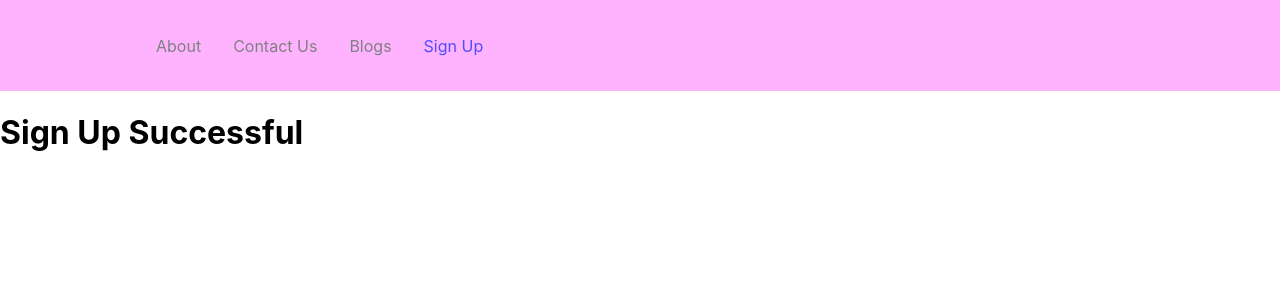
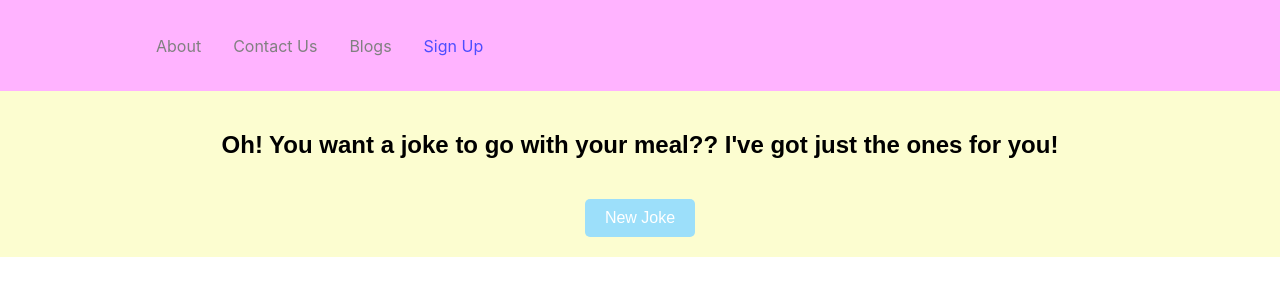
Before and after one commit to jessieward14/React-Website, a React (Create React App) app: page /signup in a window 1280 px wide. Shown: the top 300 px of the page. Built offline with nearby package versions, Linux system fonts and the light colour scheme; no server answers.

Commit message:
homework

```diff
--- a/src/Pages/blog.css
+++ b/src/Pages/blog.css
@@ -3,14 +3,15 @@
 .blog{
    /* background-color: red; */
    display: flex;
+  flex-direction: column;
    margin-top: '2rem';
-   text-align: 'center';
    border-image-width: 1in;
    image-orientation: 0deg;
    border-image: 10%;
    border-color: blue;
    justify-content: center;
    align-items: center;
+   margin-top: 50px;
 
    /* color:red; */
 }
@@ -20,3 +21,10 @@
     border-image: 10%;
     border-color: blue;
 }
+p {
+    font-family: 'Arial', sans-serif; /* Change this to any font you prefer */
+    font-size: 16px; /* Adjust font size as needed */
+    margin-top: 20px; /* Add space between image and paragraph */
+    color: #333; /* Text color, adjust as needed */
+    font-weight: bold; /* Optional: makes the text bold */
+  }
--- a/src/Pages/blog.js
+++ b/src/Pages/blog.js
@@ -1,6 +1,7 @@
 import React,{useEffect,useState} from 'react';
 import axios from 'axios';
 import './blog.css'
+
 
 
 const Blog=()=>{
@@ -9,31 +10,40 @@ const Blog=()=>{
         Image:''
     })
 
-
-    useEffect(()=>{
+        const changeImage = () => {
     axios.get('https://foodish-api.com/api/')
         .then(res=>{
-            console.log('Response from main API: ',res)
-            console.log('Image Data: ',res.data.image)
-            let imageData=res.data.image;
-            setData({Image:imageData})
-        })
-        .catch(err=>{
+            console.log('Response from API: ', res);
+            console.log('Image Data: ', res.data.image);
+            let imageData = res.data.image;
+            setData({ Image: imageData });
+          })
+          .catch(err => {
             console.log(err);
-        })
+          });
+};
 
-},[])
+useEffect(() => {
+    changeImage(); // Fetch an image when the component mounts
+  }, []);
 
 
 
 return (
     <div className="blog">
        {/* <h1>{Data.Image}</h1> */}
-       <img src={Data.Image} alt="food" height = {400} width='auto'/>
+       <h1> Here is some food!</h1>
+       <img
+        src={Data.Image}
+        alt="food"
+        height={400}
+        width='auto'
+        onClick={changeImage} // Fetch a new image when clicked
+      />
+        {/* //console.log(image.res); */}
 
+        <p>Click the image to load a new one!</p>
 
-        {/* //console.log(image.res); */}
-       <p> hi</p>
 
     </div>
 );
--- /dev/null
+++ b/src/Pages/signUp.css
@@ -0,0 +1,42 @@
+.sign-up {
+    display: flex;
+    flex-direction: column;
+    align-items: center;
+    justify-content: center;
+    padding: 20px;
+    font-family: 'Arial', sans-serif;
+    background-color: rgb(252, 253, 208)
+  }
+
+  .joke-container {
+    text-align: center;
+    margin-bottom: 20px;
+  }
+
+  .joke-setup {
+    font-size: 15px;
+    font-weight: bold;
+    cursor: pointer;
+    color: #333;
+    margin-bottom: 10px;
+  }
+
+  .joke-punchline {
+    font-size: 12px;
+    color: #555;
+    margin-top: 10px;
+  }
+
+  .new-joke-button {
+    padding: 10px 20px;
+    background-color:rgb(156, 223, 250);
+    color: white;
+    border: none;
+    border-radius: 5px;
+    cursor: pointer;
+    font-size: 16px;
+  }
+
+  .new-joke-button:hover {
+    background-color: #0056b3;
+  }
--- a/src/Pages/signup.js
+++ b/src/Pages/signup.js
@@ -1,11 +1,59 @@
-import React from "react";
+import React, { useState, useEffect } from 'react';
+import axios from 'axios';
+import './signUp.css'; // Y
 
+// instead of one const of image in Blog there are 2:setup and punchline as that is how the api works
 const SignUp = () => {
-    return (
-        <div>
-            <h1>Sign Up Successful</h1>
-        </div>
-    );
+    const [joke, setJoke] = useState({ //instead of data in blog - changed to joke for this
+      setup: '',
+      punchline: '',
+    });
+    const [showPunchline, setShowPunchline] = useState(false);//this shows the answer
+
+// followed structure of blog
+    const fetchJoke = () => {
+      axios.get('https://official-joke-api.appspot.com/random_joke')
+        .then(res => {
+          console.log(res.data);
+          const { setup, punchline } = res.data;
+          setJoke({ setup, punchline});
+          setShowPunchline(false); // Hide punchline to start
+        })
+        .catch(err => {
+          console.log(err);
+        });
+    };
+
+
+const handleClickSetup = () => {
+    setShowPunchline(true);
+  };//this makes it so that when I click, I get the answer/punchline
+
+  const handleNewJokeClick = () => {
+    fetchJoke();
+  };//gets new joke
+
+  useEffect(() => {
+    fetchJoke();
+  }, []);
+
+
+
+return (
+    <div className="sign-up">
+      <div className="joke-container">
+        <h2>Oh! You want a joke to go with your meal?? I've got just the ones for you!</h2>
+        <p className="joke-setup" onClick={handleClickSetup}>
+          {joke.setup}
+        </p>
+        {showPunchline && <p className="joke-punchline">{joke.punchline}</p>}
+      </div>
+      <button className="new-joke-button" onClick={handleNewJokeClick}>
+        New Joke
+      </button>
+    </div>
+  );
 };
 
+
 export default SignUp;
```
